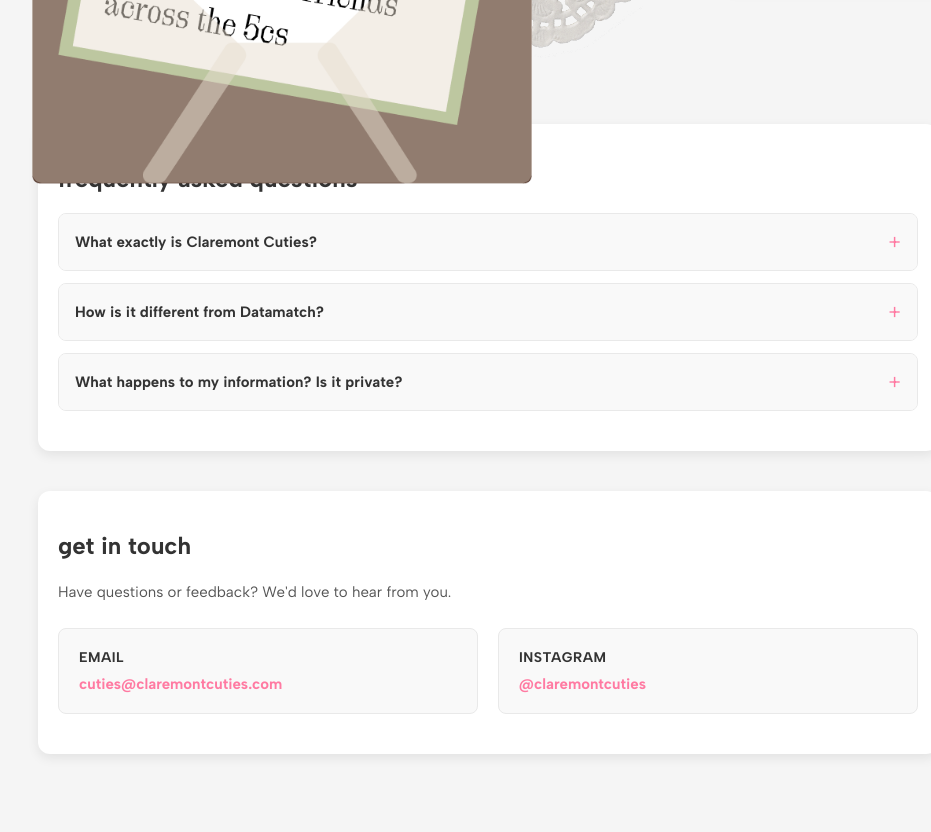
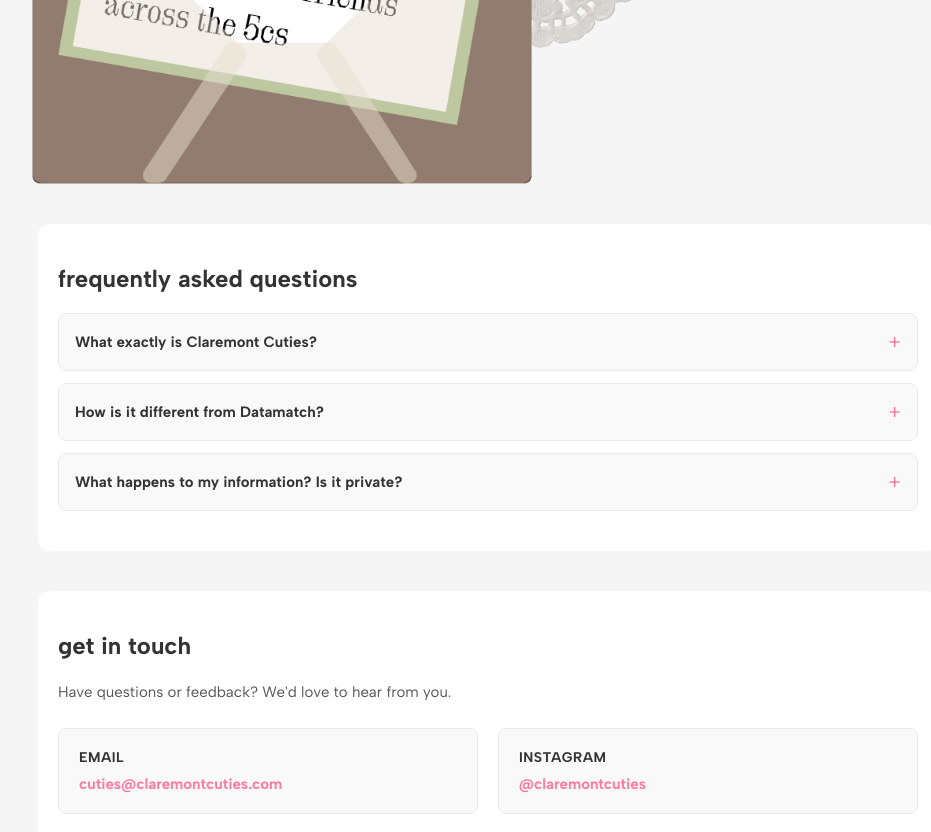
Before and after one commit to oegolden/Claremont-Cuties, a React (Vite) app in the folder frontend/: page / in a window 1280 px wide. Shown: the part 520-1352 px from the top of the page, without its empty margins (152-1083 px from the left). Built offline with nearby package versions, Linux system fonts and the light colour scheme.

Commit message:
fix: adjust body margin and remove box-shadow for improved layout consistency

```diff
--- a/frontend/src/styles/global.css
+++ b/frontend/src/styles/global.css
@@ -174,6 +174,7 @@
     align-items: center;
     justify-content: center;
     gap: 32px;
+    margin-bottom: 160px;
 }
 
 .home-art {
@@ -236,7 +237,6 @@
     padding: 40px 20px;
     background: white;
     border-radius: 12px;
-    box-shadow: 0 4px 12px rgba(0,0,0,0.08);
 }
 
 .faq-list {
@@ -292,7 +292,6 @@
     padding: 40px 20px;
     background: white;
     border-radius: 12px;
-    box-shadow: 0 4px 12px rgba(0,0,0,0.08);
 }
 
 .contact-content {
```
